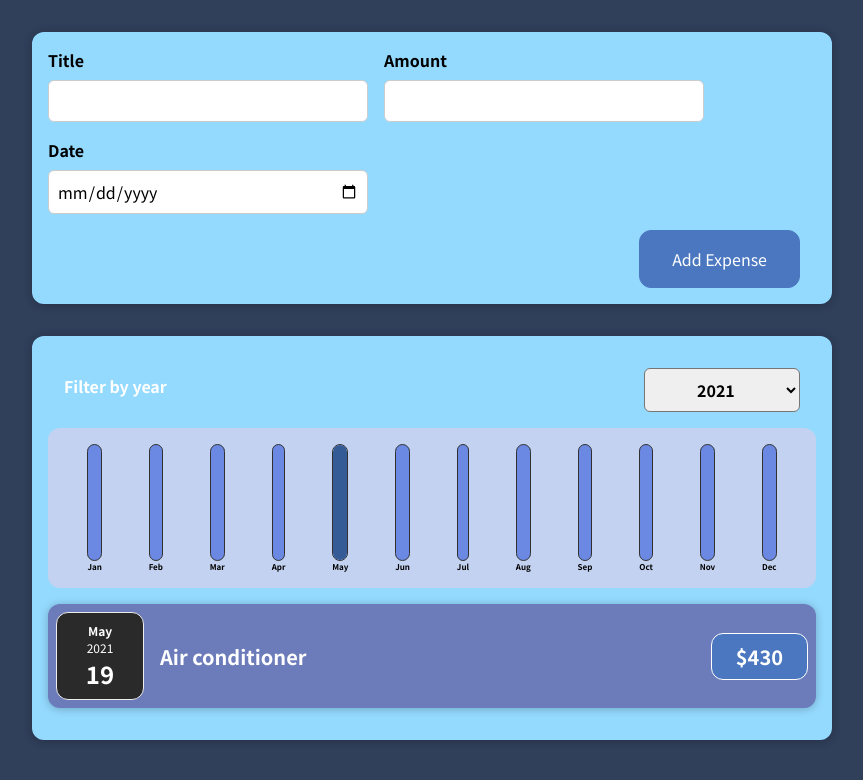
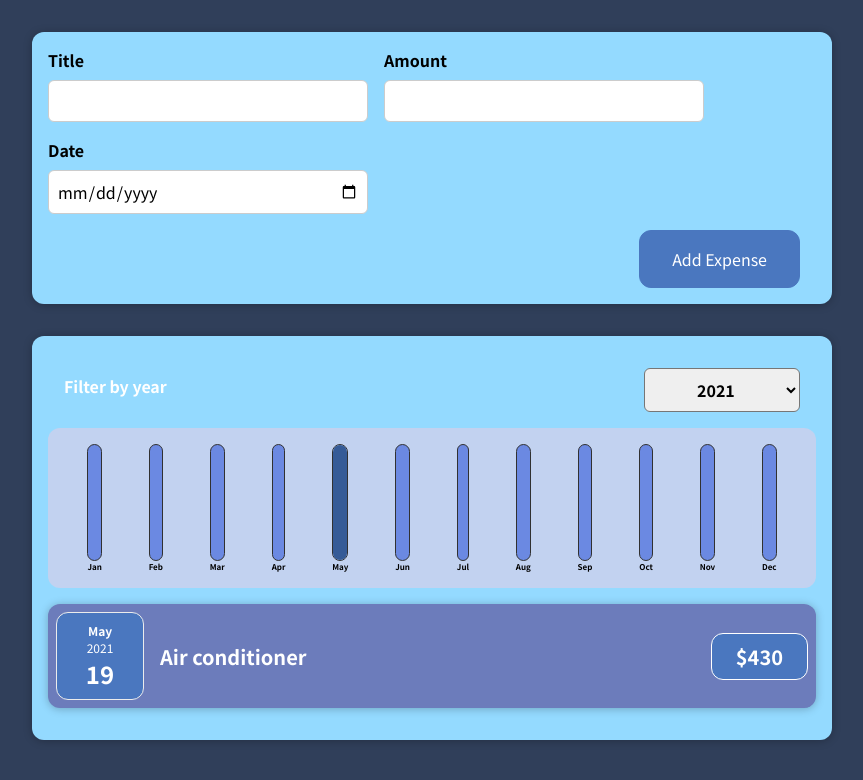
Before and after one commit to JonrGull/Budget-Organizer, a React (Create React App) app: page / in a window 1280 px wide. Shown: the top 780 px of the page, without its empty margins (208-1071 px from the left). Built offline with nearby package versions, Linux system fonts and the light colour scheme.

Commit message:
Changed some colors

```diff
--- a/src/components/Expenses/ExpenseDate.css
+++ b/src/components/Expenses/ExpenseDate.css
@@ -4,7 +4,7 @@
   width: 5.5rem;
   height: 5.5rem;
   border: 1px solid #ececec;
-  background-color: #2a2a2a;
+  background-color: #4A77BF;
   color: white;
   border-radius: 12px;
   align-items: center;
```
